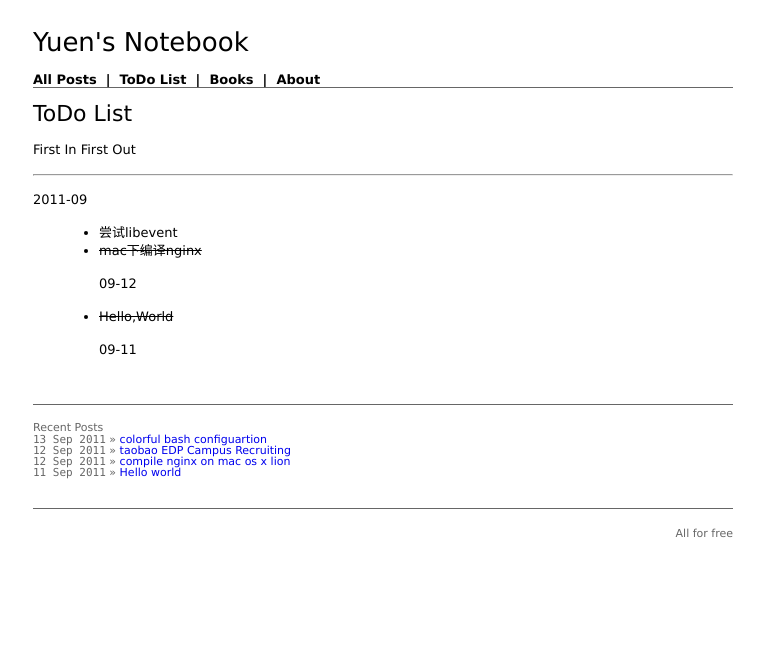
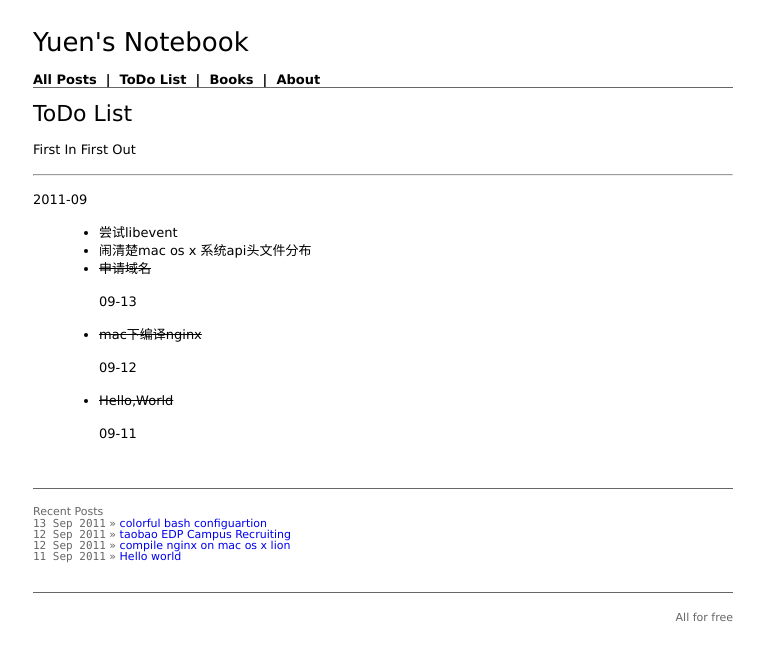
Before and after one commit to yzprout/yzproutgithubcom, a Jekyll site: the page built from todo.md, in a window 1280 px wide. Shown: the top 661 px of the page, without its empty margins (257-1021 px from the left). Built offline with Jekyll 4.4.1, drawn with Linux system fonts in a browser that asks for light colours; Markdown is read by kramdown in place of the engine named in the settings.

Commit message:
modified:   todo.md

```diff
--- a/todo.md
+++ b/todo.md
@@ -8,5 +8,7 @@ First In First Out
 2011-09
 
 * 尝试libevent
+* 闹清楚mac os x 系统api头文件分布
+* <strike>申请域名</strike> 09-13
 * <strike>mac下编译nginx</strike> 09-12
 * <strike>Hello,World</strike> 09-11
```
